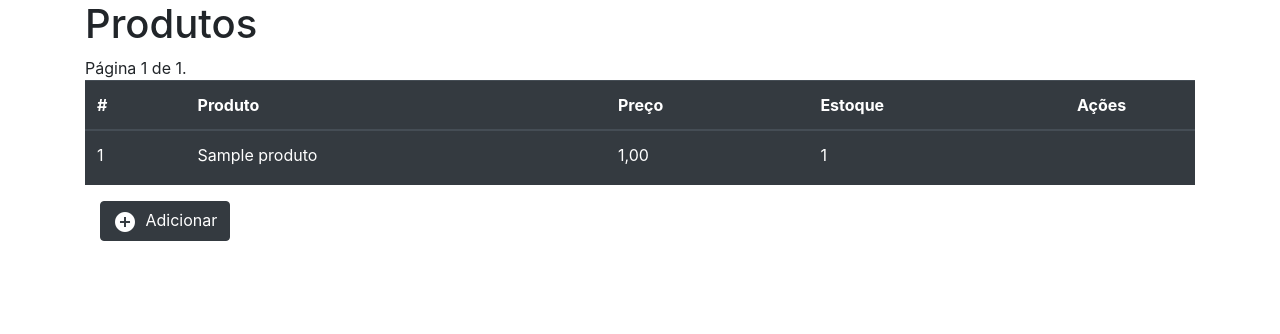
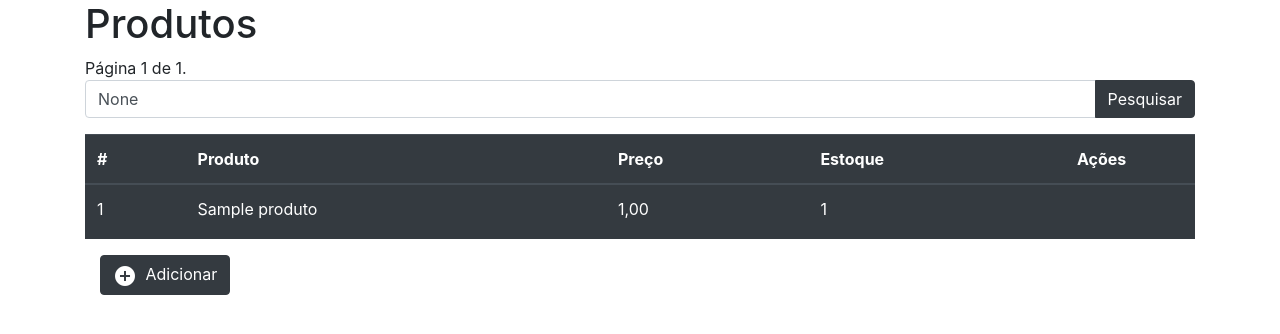
Before and after one commit to Matheus2037/DjangoFormsMysql, a Django app: page / in a window 1280 px wide. Shown: the top 334 px of the page. Run offline with Django 4.2, Linux system fonts and the light colour scheme; tables that the repository leaves empty hold one stand-in row (values such as "Sample post"); grey boxes marked "Sample" are stand-in pictures; some libraries are stand-ins or nearby versions.

Commit message:
Commit adição de função de pesquisar itens da tabela

```diff
--- a/core/templates/index.html
+++ b/core/templates/index.html
@@ -15,6 +15,14 @@
         <span>
             Página {{ produtos.number }} de {{ produtos.paginator.num_pages }}.
         </span>
+        <form method="get" class="mb-3">
+            <div class="input-group">
+                <input type="text" name="q" class="form-control" placeholder="Pesquisar por ID ou Nome" value="{{ search_query }}">
+                <div class="input-group-append">
+                    <button type="submit" class="btn btn-dark">Pesquisar</button>
+                </div>
+            </div>
+        </form>
         <table class="table table-dark">
             <thead>
             <tr>
@@ -94,6 +102,11 @@
                         <a href="?page={{ produtos.paginator.num_pages }}" class="btn btn-dark">Última &raquo;</a>
                   </div>
             {% endif %}
+            {% if search_query %}
+                <div class="col-10">
+                    <a href="{% url 'index' %}" class="btn btn-dark">Limpar Pesquisa</a>
+                </div>
+            {% endif %}
                   <div class="col-2">
                     <a href="{% url 'produto' %}" class="btn btn-dark">
                         <i class="material-icons align-middle mr-1">add_circle</i> Adicionar
--- a/core/views.py
+++ b/core/views.py
@@ -4,27 +4,35 @@
 from .models import Produto
 from django.shortcuts import redirect, get_object_or_404, HttpResponse
 from django.core.paginator import Paginator, EmptyPage, PageNotAnInteger
+from django.db.models import Q
 
 
 def index(request):
-    produto_list = Produto.objects.order_by('id')
-    paginator = Paginator(produto_list, 10)  # Dividir a lista em páginas de 10 produtos cada
+    search_query = request.GET.get('q')
 
-    page = request.GET.get('page')
-    try:
-        produtos = paginator.page(page)
-    except PageNotAnInteger:
-        # Se 'page' não for um número inteiro, exibir a primeira página
-        produtos = paginator.page(1)
-    except EmptyPage:
-        # Se 'page' estiver fora do intervalo, exibir a última página de resultados
-        produtos = paginator.page(paginator.num_pages)
+    if search_query:
+        produtos = Produto.objects.filter(Q(id__icontains=search_query) | Q(nome__icontains=search_query)).order_by('id')
+
+    else:
+        produto_list = Produto.objects.order_by('id')
+        paginator = Paginator(produto_list, 10)  # Dividir a lista em páginas de 10 produtos cada
+
+        page = request.GET.get('page')
+        try:
+            produtos = paginator.page(page)
+        except PageNotAnInteger:
+            # Se 'page' não for um número inteiro, exibir a primeira página
+            produtos = paginator.page(1)
+        except EmptyPage:
+            # Se 'page' estiver fora do intervalo, exibir a última página de resultados
+            produtos = paginator.page(paginator.num_pages)
 
     form = ProdutoModelForm()
 
     context = {
         'produtos': produtos,
         'form': form,
+        'search_query': search_query,
     }
     return render(request, 'index.html', context)
 
```
